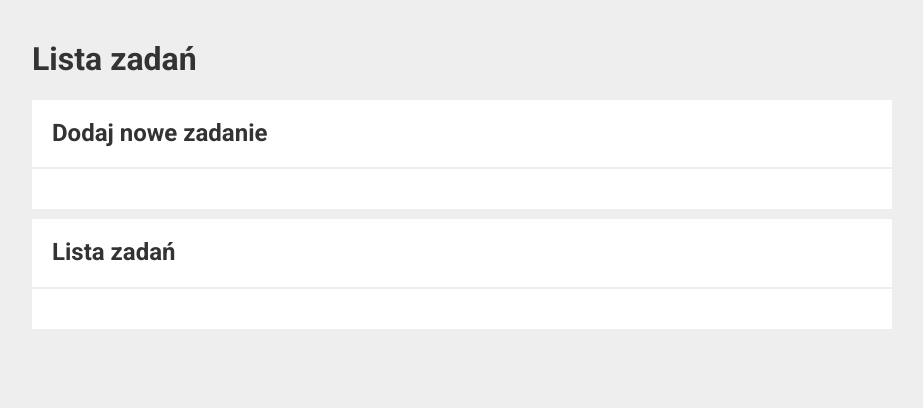
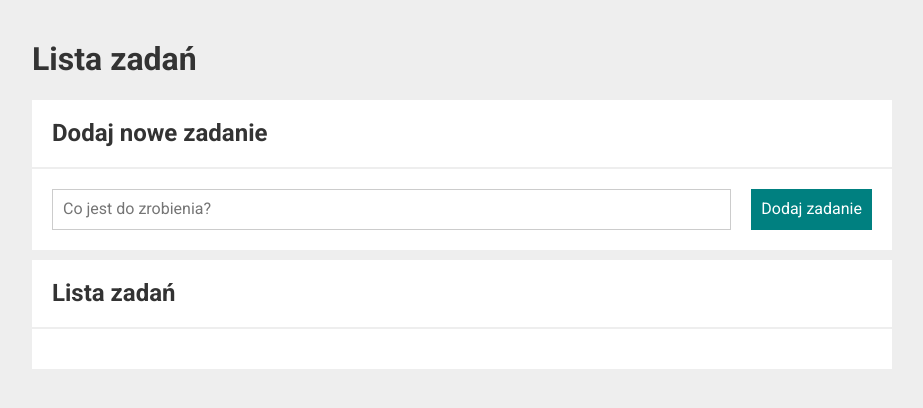
Before and after one commit to mariusz-smajdor/task-list, a plain HTML site: page index.html in a window 1280 px wide. Shown: the whole page, without its empty margins (178-1101 px from the left). Drawn offline with nearby package versions, Linux system fonts and the light colour scheme.

Commit message:
form section

```diff
--- /dev/null
+++ b/css/form.css
@@ -0,0 +1,29 @@
+.form {
+  display: grid;
+  grid-template-columns: 1fr auto;
+  gap: 20px;
+}
+
+@media (max-width: 767px) {
+  .form {
+    grid-template-columns: 1fr;
+  }
+}
+
+.form__field {
+  padding: 10px;
+  border: 1px solid #ccc;
+  color: #333;
+}
+
+.form__submit {
+  padding: 10px;
+  color: white;
+  background: teal;
+  border: unset;
+  transition: 1s;
+}
+
+.form__submit:hover {
+  background: hsl(180, 100%, 30%);
+}
--- a/index.html
+++ b/index.html
@@ -20,6 +20,7 @@
     <link rel="stylesheet" href="css/container.css" />
     <link rel="stylesheet" href="css/header.css" />
     <link rel="stylesheet" href="css/section.css" />
+    <link rel="stylesheet" href="css/form.css" />
   </head>
   <body>
     <main class="container">
@@ -30,7 +31,12 @@
         <header class="section__header">
           <h2 class="section__title">Dodaj nowe zadanie</h2>
         </header>
-        <div class="section__body"></div>
+        <div class="section__body">
+          <form class="form">
+            <input class="form__field" placeholder="Co jest do zrobienia?" />
+            <button class="form__submit">Dodaj zadanie</button>
+          </form>
+        </div>
       </section>
       <section class="section">
         <header class="section__header">
```
